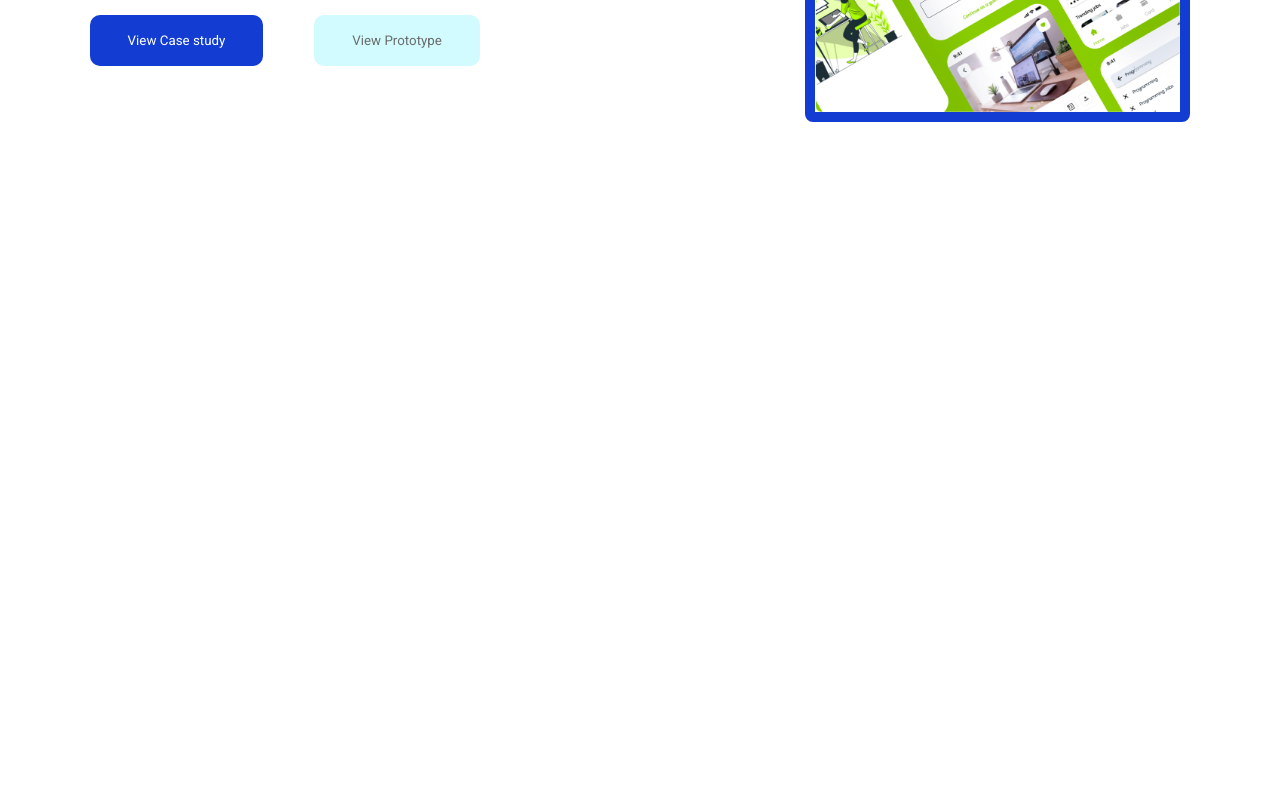
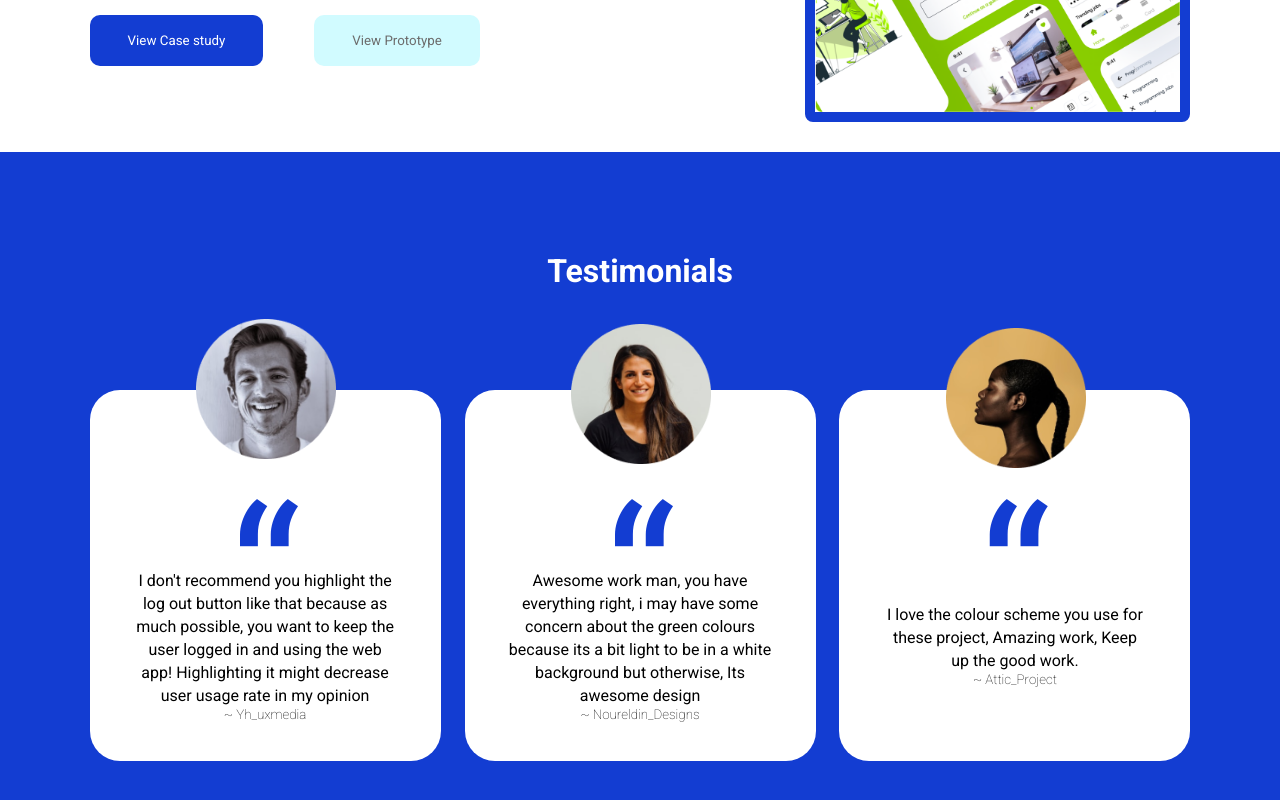
Before and after one commit to oyindamoladekeye/Clinton-s-Portfolio, a React (Vite) app: page / in a window 1280 px wide. Shown: the part 2051-2851 px from the top of the page. Before the commit the page ends 2173 px from the top, so only its background shows below. Built offline with nearby package versions, Linux system fonts and the light colour scheme.

Commit message:
testimonlal styling responsive

```diff
--- a/src/pages/Home.jsx
+++ b/src/pages/Home.jsx
@@ -95,12 +95,12 @@ export default function Home() {
      </div>
        {/* <ProjectLists img={petcare}/> */}
      </div>
-     {/* <div className="testimonal">
+     <div className="testimonal">
       <div>
         <h1>Testimonials</h1>
       </div>
       <div className='testimonal-cards'>
-        <Testimonal
+        {/* <Testimonal
         img={testimonalImg1}
         text="I don't recommend you highlight the log out button like that because as much possible,
         you want to keep the user logged in and using the web app!
@@ -121,9 +121,31 @@ export default function Home() {
         Amazing work, Keep up the good work."
         writer="Attic_Project"
         style={{paddingTop:"96px" , top:"245px"}}
-        />
+        /> */}
+        <div className='card-testimonal'>
+          <img src={testimonalImg1} alt="" className='testimonal-img-1'/>
+          <p className='quote'>“</p>
+          <p className='testimonal-text'>I don't recommend you highlight the log out button like that because as much possible,
+        you want to keep the user logged in and using the web app!
+        Highlighting it might decrease user usage rate in my opinion</p>
+          <sub className='sub'>~{""} Yh_uxmedia</sub>
+        </div>
+        <div className='card-testimonal'>
+          <img src={testimonalImg2} alt="" className='testimonal-img-2' />
+          <p className='quote'>“</p>
+          <p className='testimonal-text'>Awesome work man, you have everything right, i may have some concern about the green colours
+        because its a bit light to be in a white background but otherwise, Its awesome design</p>
+          <sub className='sub sub2'>~{""} Noureldin_Designs</sub>
+        </div>
+        <div className='card-testimonal'>
+          <img src={testimonalImg3} alt="" className='testimonal-img-3' />
+          <p className='quote'>“</p>
+          <p className='testimonal-text'>I love the colour scheme you use for these project,
+        Amazing work, Keep up the good work.</p>
+          <sub className='sub'>~{""} Attic_Project</sub>
+        </div>
       </div>
-     </div> */}
+     </div>
     </div>
   )
 }
--- a/src/styles/home.css
+++ b/src/styles/home.css
@@ -113,38 +113,57 @@ button:hover{
     border-radius: 30px;
 }
 .card-testimonal img {
-    position: absolute;
-    bottom: 277px;
-    left: 100px;
+    position: relative;
+    width: 40%;
+}
+.testimonal-img-1{
+    bottom: 110px;
+    left:1px
+}
+.testimonal-img-2{
+    bottom: 105px;
+    left:1px
+}
+.testimonal-img-3{
+    bottom: 135px;
+    left:1px
 }
 .testimonal-cards{
     justify-content: space-between;
     padding-inline:7vw;
+    gap:10px
 }
 .testimonal{
     background-color: #133DD2;
-    height:655px;
     padding-top: 100px;
+    padding-bottom: 50px;
+    margin-top: 30px;
 }
 .quote{
     color:#133DD2;
     font-size: 200px;
     position: absolute;
-    top:100px;
+    top:75px;
 }
 .testimonal-text{
-    padding-top: 170px;
+    /* padding-top: 30px; */
     text-align: center;
     line-height: 23px;
     width:265px
 }
 .sub{
+    font-weight: 200;
+}
+/* .sub{
     text-align: right;
     float: right;
     left:236px;
     top:340px;
     position: absolute;
 }
+.sub2{
+    left:210px
+} */
 .testimonal h1{
     text-align: center;
     padding-bottom: 100px;
@@ -213,7 +232,13 @@ footer{
     font-weight: 200;
 }
 
-
+@media screen and (max-width:1064px){
+.testimonal-cards{
+    flex-direction: column;
+    align-items: center;
+    gap:80px
+}
+}
 @media screen and (max-width:768px){
     .reasoncard{
     flex-direction: column;
```
